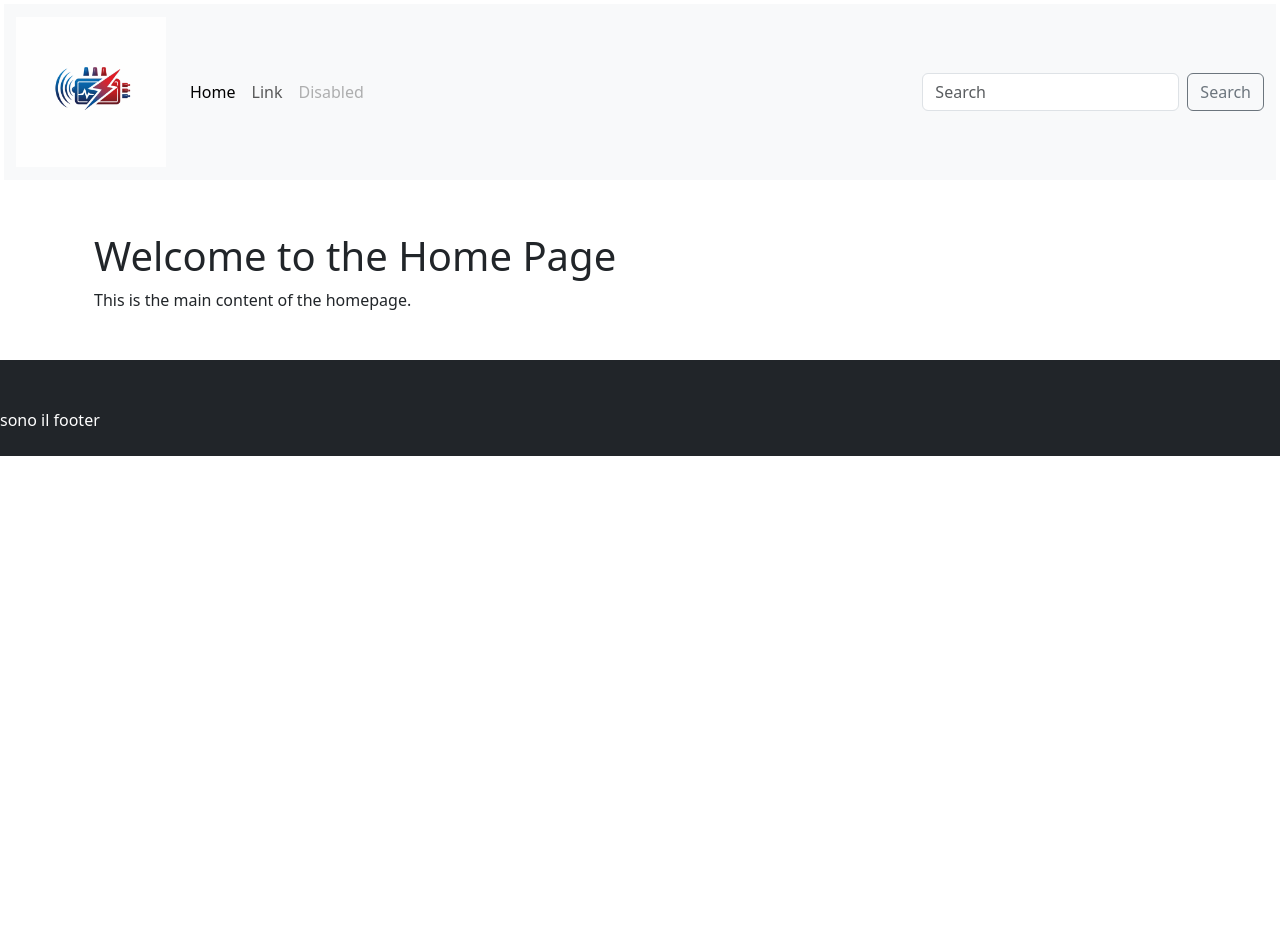
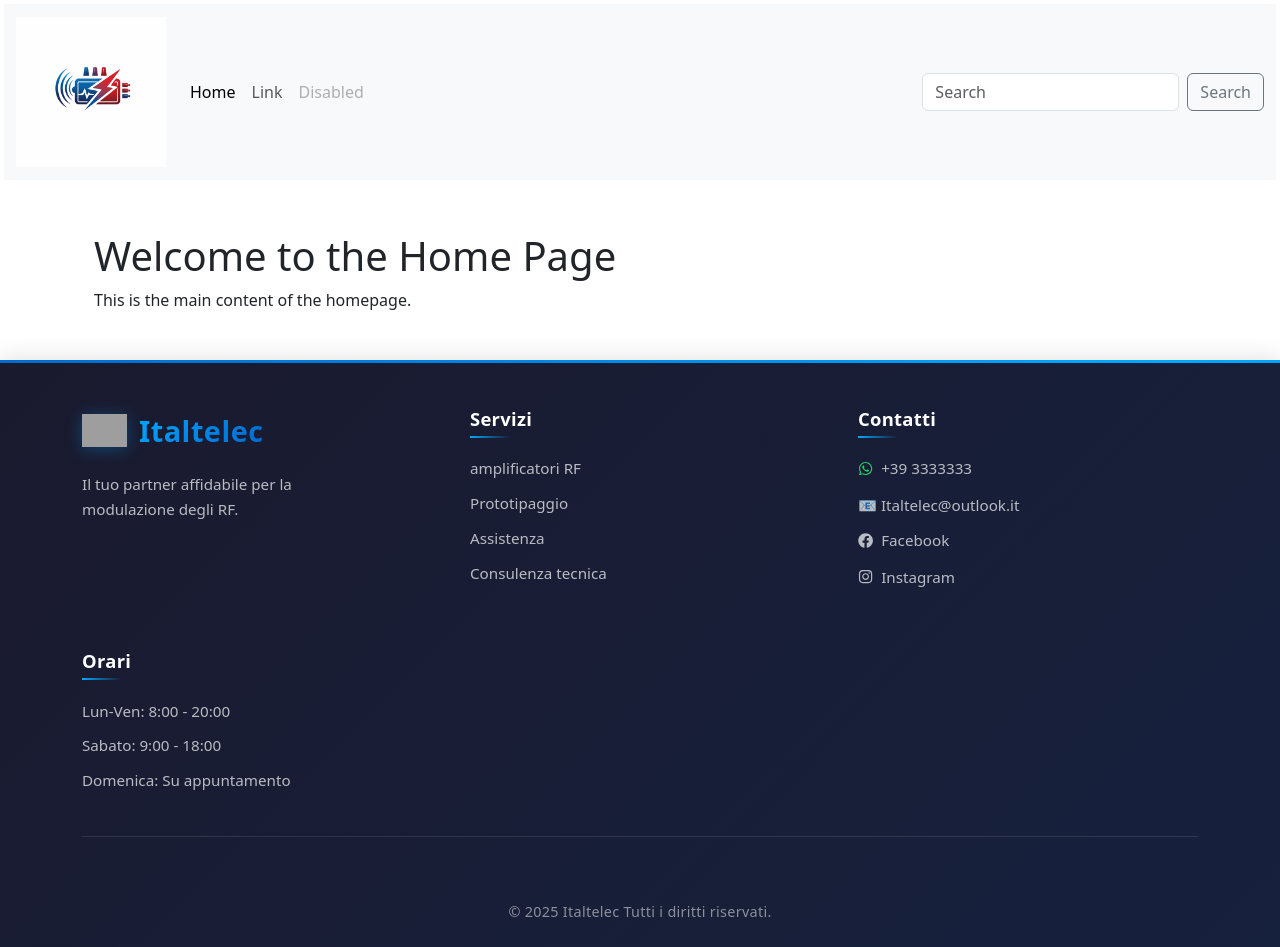
Before and after one commit to FrancescoTullio/italtelec, a React (Vite) app: page / in a window 1280 px wide. Before the commit the page ends 800 px from the top, so only its background shows below. Built offline with nearby package versions, Linux system fonts and the light colour scheme; grey boxes are pictures that could not be loaded.

Commit message:
Enhance footer component with new layout, styles, and social links

```diff
--- a/package.json
+++ b/package.json
@@ -13,7 +13,8 @@
     "bootstrap": "^5.3.8",
     "react": "^19.2.0",
     "react-dom": "^19.2.0",
-    "react-router-dom": "^7.11.0"
+    "react-router-dom": "^7.11.0",
+    "react-icons": "^5.5.0"
   },
   "devDependencies": {
     "@eslint/js": "^9.39.1",
--- a/src/components/AppFooter.jsx
+++ b/src/components/AppFooter.jsx
@@ -1,8 +1,68 @@
 import { Link } from "react-router-dom";
+import { FaWhatsapp, FaFacebook, FaInstagram } from 'react-icons/fa'
 
 function AppFooter() {
   return <footer className="bg-dark text-white pt-5 pb-4 mt-5">
-    sono il footer
+
+    <div className="container">
+      <div className="footer-content">
+        <div className="footer-section">
+          <div className="footer-logo">
+            <span className="main-logo-icon"><img src="/logo_footer.png" alt="logo" /></span>
+            <span className="logo-text">Italtelec</span>
+          </div>
+          <p className="footer-description">
+            Il tuo partner affidabile per la modulazione degli RF.
+          </p>
+        </div>
+
+        <div className="footer-section">
+          <h4 className="footer-title">Servizi</h4>
+          <ul className="footer-links">
+            <li>amplificatori  RF</li>
+            <li>Prototipaggio</li>
+            <li>Assistenza </li>
+            <li>Consulenza tecnica</li>
+          </ul>
+        </div>
+
+        <div className="footer-section">
+          <h4 className="footer-title">Contatti</h4>
+          <ul className="footer-links">
+            <li>
+              <a href="https://wa.me/393333333" target="_blank" rel="noopener noreferrer">
+                <FaWhatsapp style={{ marginRight: '8px', color: '#25D366' }} /> +39 3333333
+              </a>
+            </li>
+            <li>📧 Italtelec@outlook.it</li>
+            <li>
+              <a href="https://www.facebook.com/" target="_blank" rel="noopener noreferrer">
+                <FaFacebook style={{ marginRight: '8px' }} /> Facebook
+              </a>
+            </li>
+            <li>
+              <a href="https://www.instagram.com/" target="_blank" rel="noopener noreferrer">
+                <FaInstagram style={{ marginRight: '8px' }} /> Instagram
+              </a>
+            </li>
+          </ul>
+        </div>
+
+        <div className="footer-section">
+          <h4 className="footer-title">Orari</h4>
+          <ul className="footer-links">
+            <li>Lun-Ven: 8:00 - 20:00</li>
+            <li>Sabato: 9:00 - 18:00</li>
+            <li>Domenica: Su appuntamento</li>
+          </ul>
+        </div>
+      </div>
+
+      <div className="footer-bottom">
+        <p>&copy; 2025 Italtelec  Tutti i diritti riservati.</p>
+      </div>
+    </div>
+
   </footer>;
 }
 
--- a/src/index.css
+++ b/src/index.css
@@ -1,3 +1,240 @@
 img {
-    max-width:150px;
+    max-width: 150px;
 }
+
+/* Footer Styles */
+footer {
+    background: linear-gradient(135deg, #1a1a2e 0%, #16213e 100%);
+    box-shadow: 0 -4px 20px rgba(0, 0, 0, 0.1);
+    position: relative;
+    overflow: hidden;
+}
+
+footer::before {
+    content: '';
+    position: absolute;
+    top: 0;
+    left: 0;
+    right: 0;
+    height: 3px;
+    background: linear-gradient(90deg, #0066cc, #00a8ff, #0066cc);
+    background-size: 200% 100%;
+    animation: gradientMove 3s ease infinite;
+}
+
+@keyframes gradientMove {
+
+    0%,
+    100% {
+        background-position: 0% 50%;
+    }
+
+    50% {
+        background-position: 100% 50%;
+    }
+}
+
+.footer-content {
+    display: grid;
+    grid-template-columns: repeat(auto-fit, minmax(250px, 1fr));
+    gap: 3rem;
+    margin-bottom: 2.5rem;
+    padding-bottom: 2rem;
+    border-bottom: 1px solid rgba(255, 255, 255, 0.1);
+}
+
+.footer-section {
+    animation: fadeInUp 0.6s ease-out;
+}
+
+@keyframes fadeInUp {
+    from {
+        opacity: 0;
+        transform: translateY(20px);
+    }
+
+    to {
+        opacity: 1;
+        transform: translateY(0);
+    }
+}
+
+/* Logo Section */
+.footer-logo {
+    display: flex;
+    align-items: center;
+    gap: 12px;
+    margin-bottom: 1.2rem;
+}
+
+.main-logo-icon img {
+    width: 45px;
+    height: 45px;
+    object-fit: contain;
+    filter: drop-shadow(0 2px 8px rgba(0, 168, 255, 0.3));
+    transition: transform 0.3s ease;
+}
+
+.footer-logo:hover .main-logo-icon img {
+    transform: scale(1.1) rotate(5deg);
+}
+
+.logo-text {
+    font-size: 1.8rem;
+    font-weight: 700;
+    background: linear-gradient(135deg, #00a8ff, #0066cc);
+    -webkit-background-clip: text;
+    -webkit-text-fill-color: transparent;
+    background-clip: text;
+    letter-spacing: 0.5px;
+}
+
+.footer-description {
+    color: rgba(255, 255, 255, 0.7);
+    font-size: 0.95rem;
+    line-height: 1.6;
+    margin-top: 1rem;
+    max-width: 280px;
+}
+
+/* Footer Titles */
+.footer-title {
+    font-size: 1.15rem;
+    font-weight: 600;
+    margin-bottom: 1.2rem;
+    color: #ffffff;
+    position: relative;
+    padding-bottom: 0.5rem;
+    letter-spacing: 0.3px;
+}
+
+.footer-title::after {
+    content: '';
+    position: absolute;
+    left: 0;
+    bottom: 0;
+    width: 40px;
+    height: 2px;
+    background: linear-gradient(90deg, #00a8ff, transparent);
+}
+
+/* Footer Links */
+.footer-links {
+    list-style: none;
+    padding: 0;
+    margin: 0;
+}
+
+.footer-links li {
+    margin-bottom: 0.75rem;
+    color: rgba(255, 255, 255, 0.7);
+    font-size: 0.95rem;
+    transition: all 0.3s ease;
+    padding-left: 0;
+    position: relative;
+}
+
+.footer-links li::before {
+    content: '▸';
+    position: absolute;
+    left: -20px;
+    color: #00a8ff;
+    opacity: 0;
+    transition: all 0.3s ease;
+}
+
+.footer-links li:hover {
+    color: #ffffff;
+    padding-left: 20px;
+}
+
+.footer-links li:hover::before {
+    opacity: 1;
+    left: 0;
+}
+
+.footer-links a {
+    color: rgba(255, 255, 255, 0.7);
+    text-decoration: none;
+    display: inline-flex;
+    align-items: center;
+    transition: all 0.3s ease;
+    position: relative;
+}
+
+.footer-links a:hover {
+    color: #00a8ff;
+    transform: translateX(5px);
+}
+
+.footer-links a svg {
+    transition: all 0.3s ease;
+}
+
+.footer-links a:hover svg {
+    transform: scale(1.2);
+}
+
+/* Social Icons Colors */
+.footer-links a:has(.fa-whatsapp):hover svg {
+    color: #25D366 !important;
+    filter: drop-shadow(0 0 8px rgba(37, 211, 102, 0.5));
+}
+
+.footer-links a:has(.fa-facebook):hover svg {
+    color: #1877f2 !important;
+    filter: drop-shadow(0 0 8px rgba(24, 119, 242, 0.5));
+}
+
+.footer-links a:has(.fa-instagram):hover svg {
+    color: #e4405f !important;
+    filter: drop-shadow(0 0 8px rgba(228, 64, 95, 0.5));
+}
+
+/* Footer Bottom */
+.footer-bottom {
+    text-align: center;
+    padding-top: 1.5rem;
+}
+
+.footer-bottom p {
+    color: rgba(255, 255, 255, 0.5);
+    font-size: 0.9rem;
+    margin: 0;
+    letter-spacing: 0.3px;
+}
+
+/* Responsive Design */
+@media (max-width: 768px) {
+    .footer-content {
+        grid-template-columns: 1fr;
+        gap: 2rem;
+    }
+
+    .footer-section {
+        text-align: left;
+    }
+
+    .footer-logo {
+        justify-content: flex-start;
+    }
+
+    .footer-description {
+        max-width: 100%;
+    }
+}
+
+@media (max-width: 576px) {
+    .logo-text {
+        font-size: 1.5rem;
+    }
+
+    .footer-title {
+        font-size: 1.05rem;
+    }
+
+    footer {
+        padding-top: 2rem !important;
+        padding-bottom: 2rem !important;
+    }
+}
```
